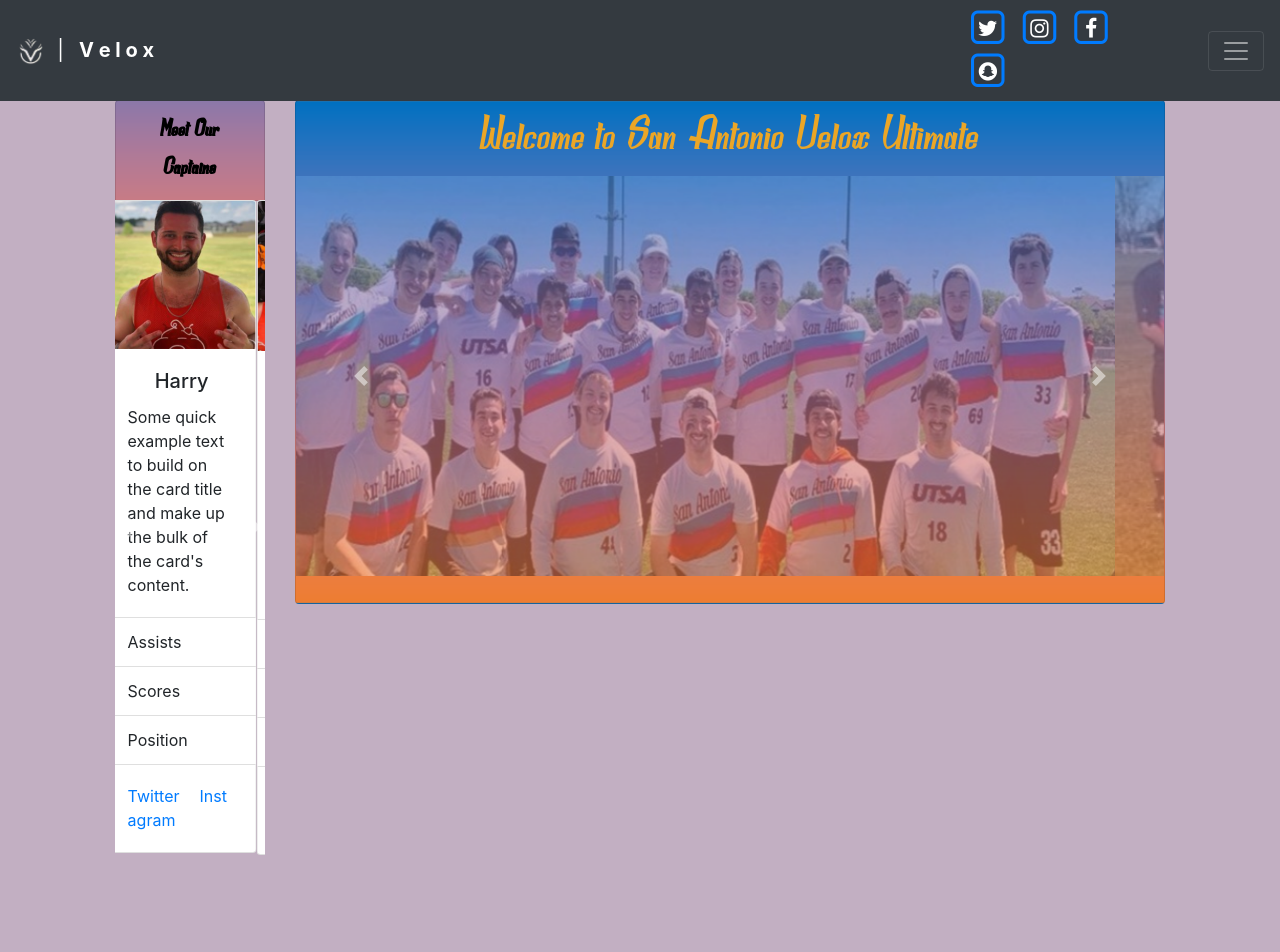
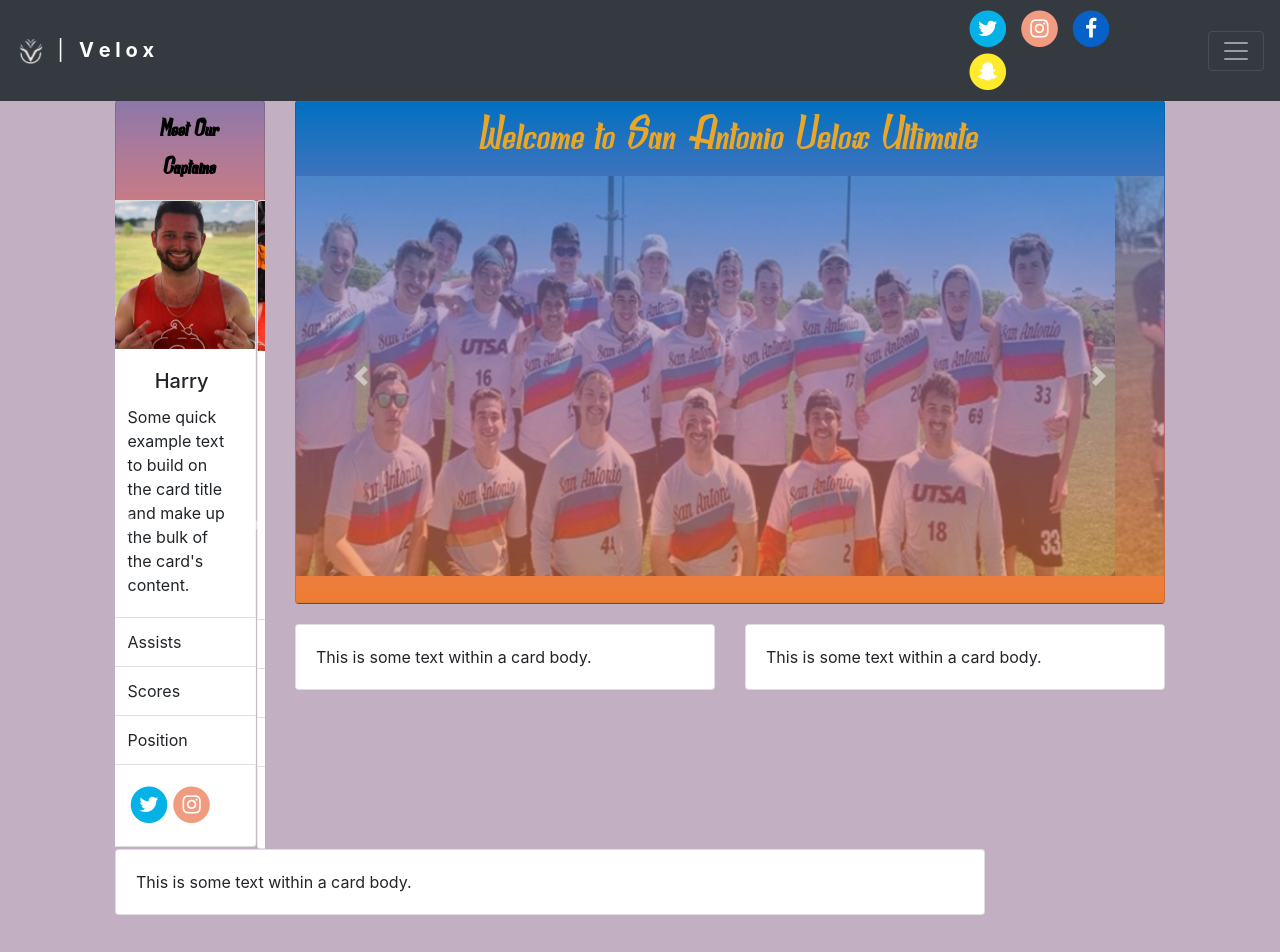
Before and after one commit to JVILL16/Ultimate-Velox, an Angular app: page / in a window 1280 px wide. Shown: the top 952 px of the page. Built offline with nearby package versions, Linux system fonts and the light colour scheme.

Commit message:
added json server package and figured out the columns in html

```diff
--- a/package.json
+++ b/package.json
@@ -22,6 +22,7 @@
     "bootstrap": "^4.3.1",
     "font-awesome": "^4.7.0",
     "jquery": "^3.4.1",
+    "json-server": "^0.15.0",
     "popper.js": "^1.15.0",
     "rxjs": "~6.4.0",
     "tslib": "^1.9.0",
--- a/src/app/app.component.html
+++ b/src/app/app.component.html
@@ -13,21 +13,21 @@
 
 
   <div class="col-md-2 soc-media">
-    <a class="fa-stack fa-lg" href="https://twitter.com/UTSAulti">
-      <i class="fa fa-square-o fa-stack-2x"></i>
+    <a class="fa-stack fa-lg" style="color:rgb(4, 178, 231)" href="https://twitter.com/UTSAulti">
+      <i class="fa fa-circle fa-stack-2x"></i>
       <i class="fa fa-twitter fa-stack-1x fa-inverse"></i>
     </a>&nbsp;
-    <a class="fa-stack fa-lg" href="https://www.instagram.com/utsaultimate/">
-      <i class="fa fa-square-o fa-stack-2x"></i>
+    <a class="fa-stack fa-lg" style="color:rgb(241, 155, 129)" href="https://www.instagram.com/utsaultimate/">
+      <i class="fa fa-circle fa-stack-2x"></i>
       <i class="fa fa-instagram fa-stack-1x fa-inverse"></i>
     </a>&nbsp;
-    <a class="fa-stack fa-lg" href="https://www.facebook.com/groups/utsaultimate/">
-      <i class="fa fa-square-o fa-stack-2x"></i>
+    <a class="fa-stack fa-lg" style="color:rgb(7, 97, 199)" href="https://www.facebook.com/groups/utsaultimate/">
+      <i class="fa fa-circle fa-stack-2x"></i>
       <i class="fa fa-facebook fa-stack-1x fa-inverse"></i>
     </a>&nbsp;
-    <a class="fa-stack active fa-lg" href="https://www.snapchat.com/add/veloxultimate/">
-      <i class="fa fa-square-o fa-stack-2x"></i>
-      <i class="fa fa-snapchat fa-stack-1x fa-inverse"></i>
+    <a class="fa-stack fa-lg" style="color:rgb(255, 234, 44)" href="https://www.snapchat.com/add/veloxultimate/">
+      <i class="fa fa-circle fa-stack-2x"></i>
+      <i class="fa fa-snapchat-ghost fa-stack-1x fa-inverse"></i>
     </a>
 
   </div>
@@ -50,7 +50,8 @@
         </li>
 
         <li class="nav-item">
-          <a class="nav-link text-center text-nowrap" routerLink="/home-page" routerLinkActive="active">&nbsp;About Us&nbsp;&nbsp;&nbsp;|</a>
+          <a class="nav-link text-center text-nowrap" routerLink="/home-page" routerLinkActive="active">&nbsp;About
+            Us&nbsp;&nbsp;&nbsp;|</a>
         </li>
 
         <li class="nav-item">
@@ -84,7 +85,13 @@
 
 <div class="container-fluid">
   <div class="row">
+
     <div class="col-md-2">
+      <!--
+
+        sidebar for "Meet the Captains"
+
+      -->
       <div class="list-group-item text-center title-cap">
         Meet Our Captains
       </div>
@@ -104,8 +111,14 @@
                 <li class="list-group-item">Position</li>
               </ul>
               <div class="card-body">
-                  <a href="#" class="card-link">Twitter</a>
-                  <a href="#" class="card-link">Instagram</a>
+                <a href="#" class="fa-stack fa-lg">
+                  <i class="fa fa-circle fa-stack-2x" style="color:rgb(4, 178, 231)"></i>
+                  <i class="fa fa-twitter fa-stack-1x fa-inverse"></i>
+                </a>
+                <a href="#" class="fa-stack fa-lg">
+                  <i class="fa fa-circle fa-stack-2x" style="color:rgb(241, 155, 129)"></i>
+                  <i class="fa fa-instagram fa-stack-1x fa-inverse"></i>
+                </a>
               </div>
             </div>
           </div>
@@ -123,24 +136,36 @@
                 <li class="list-group-item">Position</li>
               </ul>
               <div class="card-body">
-                <a href="#" class="card-link">Twitter</a>
-                <a href="#" class="card-link">Instagram</a>
+                <a href="#" class="fa-stack fa-lg">
+                  <i class="fa fa-circle fa-stack-2x" style="color:rgb(4, 178, 231)"></i>
+                  <i class="fa fa-twitter fa-stack-1x fa-inverse"></i>
+                </a>
+                <a href="#" class="fa-stack fa-lg">
+                  <i class="fa fa-circle fa-stack-2x" style="color:rgb(241, 155, 129)"></i>
+                  <i class="fa fa-instagram fa-stack-1x fa-inverse"></i>
+                </a>
               </div>
             </div>
           </div>
         </div>
-        <a class="carousel-control-prev" href="#carouselExampleFade" role="button" data-slide="prev">
+        <a class="carousel-control-prev" height="5%" href="#carouselExampleFade" role="button" data-slide="prev">
           <span class="carousel-control-prev-icon" aria-hidden="true"></span>
           <span class="sr-only">Previous</span>
         </a>
-        <a class="carousel-control-next" href="#carouselExampleFade" role="button" data-slide="next">
+        <a class="carousel-control-next" height="5%" href="#carouselExampleFade" role="button" data-slide="next">
           <span class="carousel-control-next-icon" aria-hidden="true"></span>
           <span class="sr-only">Next</span>
         </a>
       </div>
     </div>
 
+
     <div class="col-md-10">
+      <!--
+
+        Header with picture carousel and title
+
+      -->
       <div class="card card-head">
         <div class="title text-center">
           Welcome to San Antonio Velox Ultimate
@@ -149,22 +174,28 @@
           <div id="carouselFade" class="carousel slide" data-ride="carousel">
             <div class="carousel-inner">
               <div class="carousel-item active">
-                <img width="510" height="400" src="assets/carousel-pics/velox-header-1.jpg" style="opacity:0.4;filter:alpha(opacity=40);" alt="header 1">
+                <img width="510" height="400" src="assets/carousel-pics/velox-header-1.jpg" style="opacity:0.4;filter:alpha(opacity=40);"
+                  alt="header 1">
               </div>
               <div class="carousel-item">
-                <img height="400" src="assets/carousel-pics/velox-header-2.jpg" style="opacity:0.4;filter:alpha(opacity=40);" alt="header 2">
+                <img height="400" src="assets/carousel-pics/velox-header-2.jpg" style="opacity:0.4;filter:alpha(opacity=40);"
+                  alt="header 2">
               </div>
               <div class="carousel-item">
-                <img height="400"src="assets/carousel-pics/velox-header-3.jpg" style="opacity:0.4;filter:alpha(opacity=40);" alt="header 3">
+                <img height="400" src="assets/carousel-pics/velox-header-3.jpg" style="opacity:0.4;filter:alpha(opacity=40);"
+                  alt="header 3">
               </div>
               <div class="carousel-item">
-                <img height="400" src="assets/carousel-pics/velox-header-4.jpg" style="opacity:0.4;filter:alpha(opacity=40);" alt="header 4">
+                <img height="400" src="assets/carousel-pics/velox-header-4.jpg" style="opacity:0.4;filter:alpha(opacity=40);"
+                  alt="header 4">
               </div>
               <div class="carousel-item">
-                <img height="400" src="assets/carousel-pics/velox-header-5.jpg" style="opacity:0.4;filter:alpha(opacity=40);" alt="header 5">
+                <img height="400" src="assets/carousel-pics/velox-header-5.jpg" style="opacity:0.4;filter:alpha(opacity=40);"
+                  alt="header 5">
               </div>
               <div class="carousel-item">
-                <img height="400" src="assets/carousel-pics/velox-header-6.jpg" style="opacity:0.4;filter:alpha(opacity=40);" alt="header 6">
+                <img height="400" src="assets/carousel-pics/velox-header-6.jpg" style="opacity:0.4;filter:alpha(opacity=40);"
+                  alt="header 6">
               </div>
             </div>
             <a class="carousel-control-prev" href="#carouselFade" role="button" data-slide="prev">
@@ -178,8 +209,36 @@
           </div>
         </div>
       </div>
+      <!--
+          end of column
+        Header with picture carousel and title
 
+      -->
+      <div class="row" style="margin-top:20px">
+        <div class="col-md-6">
+            <div class="card">
+                <div class="card-body">
+                  This is some text within a card body.
                 </div>
+              </div>
+        </div>
+        <div class="col-md-6">
+            <div class="card">
+                <div class="card-body">
+                  This is some text within a card body.
+                </div>
+              </div>
+        </div>
+      </div>
+    </div>
+    <div class="col-md-10">
+        <div class="card">
+            <div class="card-body">
+              This is some text within a card body.
+            </div>
+          </div>
+    </div>
+
   </div>
 
 
```
Also changed, not shown: 1 other file (tests, documents, lock files or other folders). Lines whose indentation alone changed are shown as unchanged.
